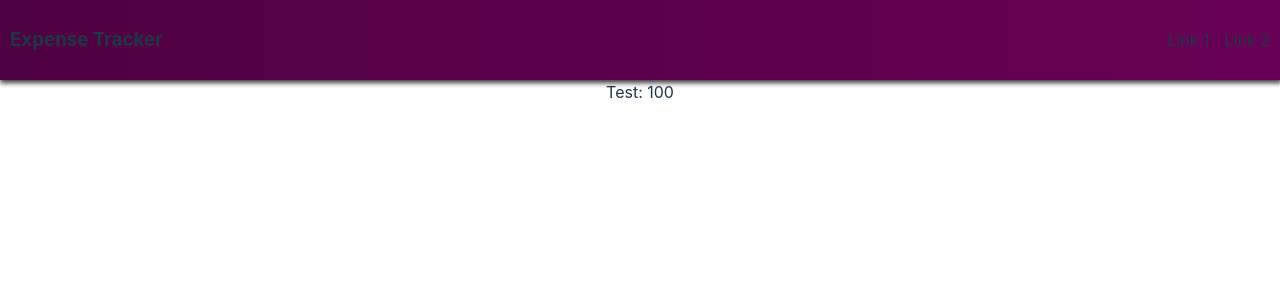
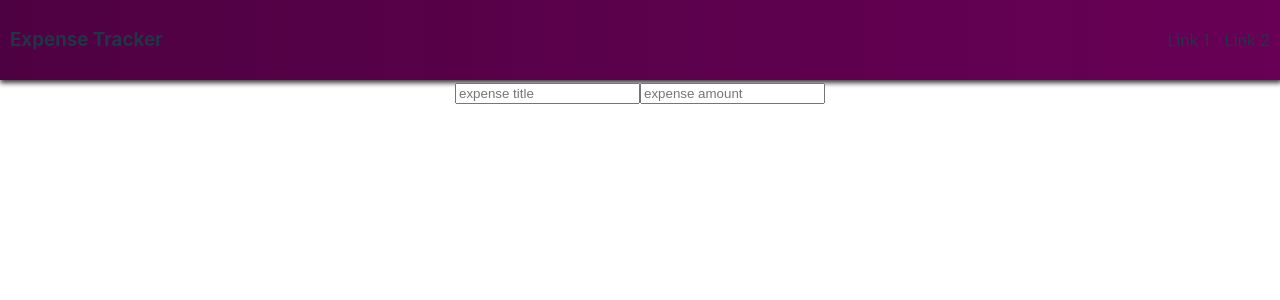
Before and after one commit to recklessly-lazy/expense-tracker, a React (Vite) app: page / in a window 1280 px wide. Shown: the top 300 px of the page. Built offline with nearby package versions, Linux system fonts and the light colour scheme.

Commit message:
expense form and others

```diff
--- a/src/components/NewExpenseForm/NewExpenseForm.module.scss
+++ b/src/components/NewExpenseForm/NewExpenseForm.module.scss
@@ -0,0 +1,13 @@
+.form{
+    // position: absolute;
+    // bottom: 100px;
+    // margin: 0 auto;
+    // width: 50%;
+    position: absolute;
+        top: 0;
+        left: 0;
+        right: 0;
+        bottom: 0;
+        margin: auto;
+        min-width: 60%;
+}
--- a/src/components/NewExpenseForm/NewExpenseForm.tsx
+++ b/src/components/NewExpenseForm/NewExpenseForm.tsx
@@ -1,11 +1,20 @@
 import React from "react";
+import styles from './NewExpenseForm.module.scss'
 
 function NewExpenseForm() {
     return (
-        <div>
-            <form action="">
-                <input type="text" placeholder="expense title" />
-                <input type="text" name="" id="" />
+        <div className={styles.form}>
+            <form>
+                <input
+                    type="text"
+                    name="expense_title"
+                    placeholder="expense title"
+                />
+                <input
+                    type="number"
+                    name="expense_amount"
+                    placeholder="expense amount"
+                />
             </form>
         </div>
     );
--- a/src/pages/ExpensePage/ExpensePage.module.scss
+++ b/src/pages/ExpensePage/ExpensePage.module.scss
@@ -1,8 +1,12 @@
-.mainContent{
+.expensePage{
     display: flex;
     flex-direction: column;
     width: 80%;
+    height: 100%;
     margin: 0 auto;
     align-items: stretch;
-    justify-content: flex-start;
+    justify-content: stretch;
+    * {
+        flex-grow: 1;
+    }
 }
--- a/src/pages/ExpensePage/ExpensePage.tsx
+++ b/src/pages/ExpensePage/ExpensePage.tsx
@@ -1,14 +1,16 @@
-import React from 'react'
-import styles from './ExpensePage.module.scss'
-import ExpensesList from '../../components/ExpensesList/ExpensesList'
+import React from "react";
+import styles from "./ExpensePage.module.scss";
+import ExpensesList from "../../components/ExpensesList/ExpensesList";
+import NewExpenseForm from "../../components/NewExpenseForm/NewExpenseForm";
 
 function ExpensePage() {
-  return (
-      <div className={styles.mainContent}>
-          <ExpensesList />
-          {/* <Expe */}
-    </div>
-  )
+    return (
+        <div className={styles.expensePage}>
+            <ExpensesList />
+            <NewExpenseForm />
+            {/* <Expe */}
+        </div>
+    );
 }
 
-export default ExpensePage
+export default ExpensePage;
```
